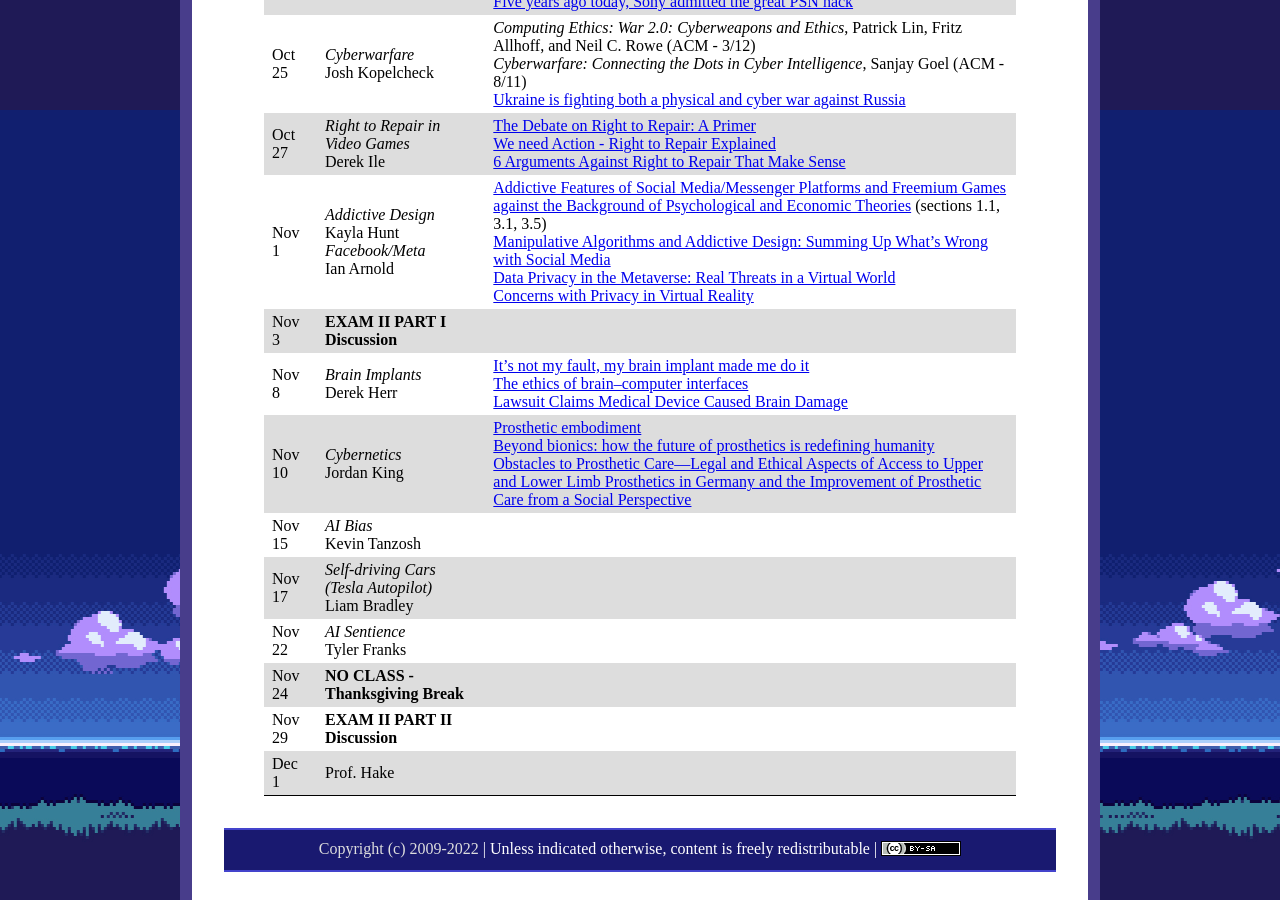
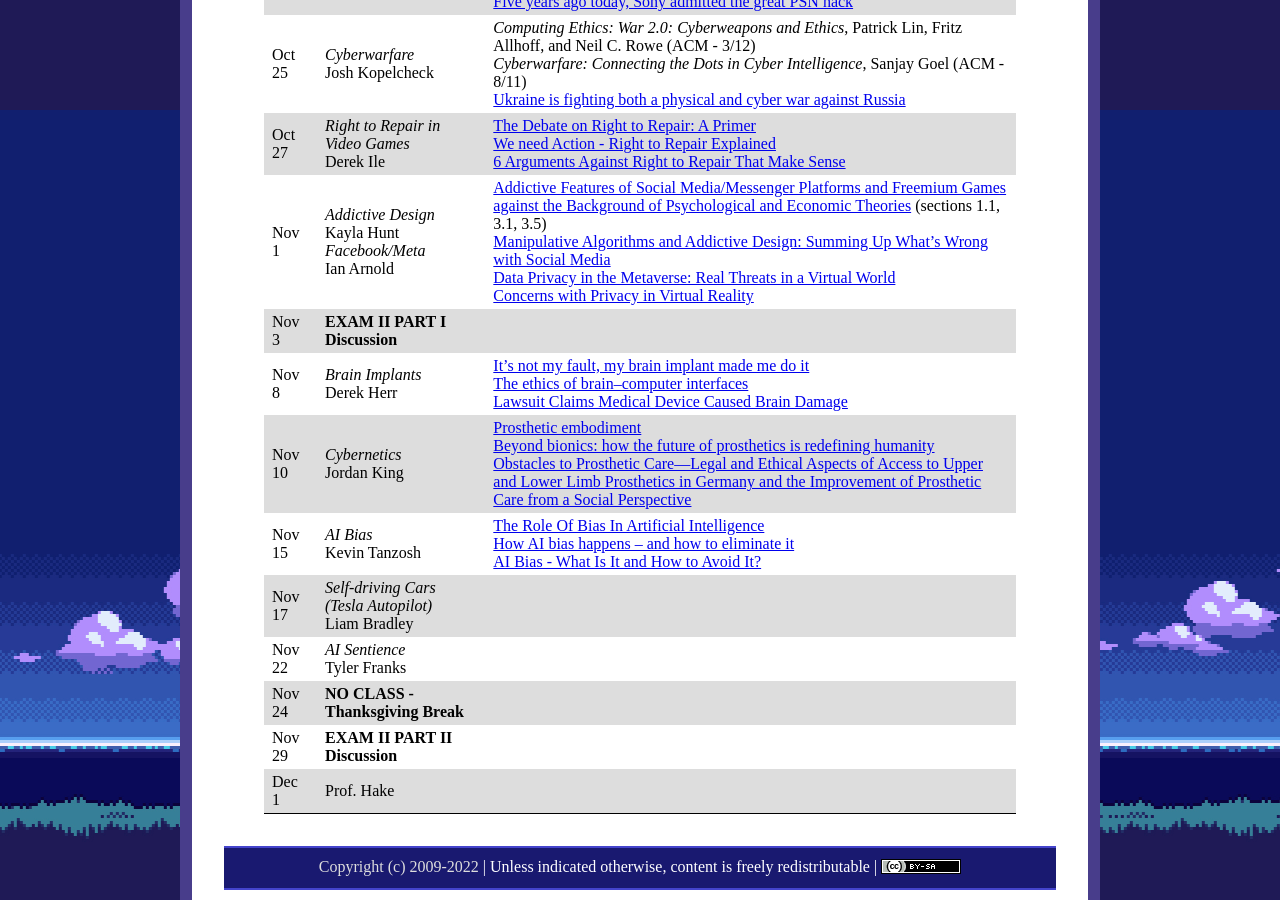
Before and after one commit to ycpcs/cs456-fall2022, a Jekyll site: the page built from schedule/index.md, in a window 1280 px wide and 900 px high, scrolled down 1690 px. Built offline with Jekyll 4.4.1, drawn with Linux system fonts in a browser that asks for light colours.

Commit message:
add Kevin’s articles
add Kevin’s articles

```diff
--- a/schedule/index.md
+++ b/schedule/index.md
@@ -38,7 +38,7 @@ All reading materials can be accessed via [Schmidt Library](http://library.ycp.e
 > Nov 3   | **EXAM II PART I Discussion** |  |
 > Nov 8   | *Brain Implants* <br /> Derek Herr | [It’s not my fault, my brain implant made me do it](https://theconversation.com/its-not-my-fault-my-brain-implant-made-me-do-it-91040) <br /> [The ethics of brain–computer interfaces](https://www.nature.com/articles/d41586-019-02214-2) <br /> [Lawsuit Claims Medical Device Caused Brain Damage](https://www.mddionline.com/lawsuit-claims-medical-device-caused-brain-damage) |
 > Nov 10  | *Cybernetics* <br /> Jordan King | [Prosthetic embodiment](https://link.springer.com/article/10.1007/s11229-019-02472-7) <br /> [Beyond bionics: how the future of prosthetics is redefining humanity](https://youtu.be/GgTwa3CPrIE) <br /> [Obstacles to Prosthetic Care—Legal and Ethical Aspects of Access to Upper and Lower Limb Prosthetics in Germany and the Improvement of Prosthetic Care from a Social Perspective](https://www.mdpi.com/2075-4698/10/1/10/htm) |
-> Nov 15  | *AI Bias* <br /> Kevin Tanzosh |  |
+> Nov 15  | *AI Bias* <br /> Kevin Tanzosh | [The Role Of Bias In Artificial Intelligence](https://www.forbes.com/sites/forbestechcouncil/2021/02/04/the-role-of-bias-in-artificial-intelligence/?sh=14b4146579d8) <br /> [How AI bias happens – and how to eliminate it](https://www.healthcareitnews.com/news/how-ai-bias-happens-and-how-eliminate-it) <br /> [AI Bias - What Is It and How to Avoid It?](https://levity.ai/blog/ai-bias-how-to-avoid) |
 > Nov 17  | *Self-driving Cars (Tesla Autopilot)* <br /> Liam Bradley |  |
 > Nov 22  | *AI Sentience* <br /> Tyler Franks |  |
 > Nov 24  | **NO CLASS - Thanksgiving Break** |  |
```
